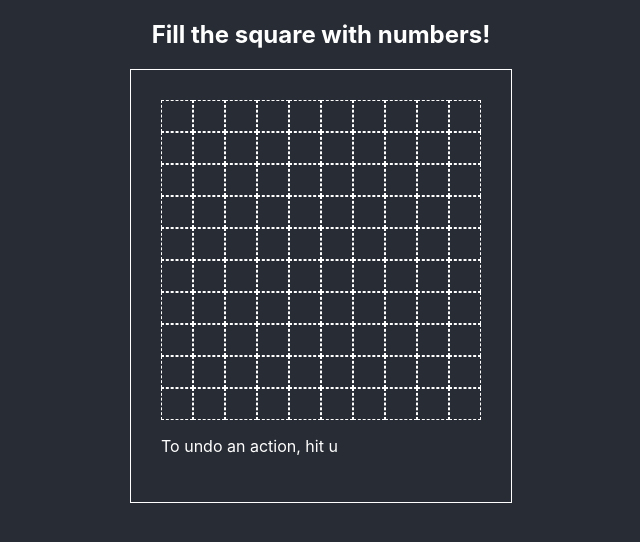
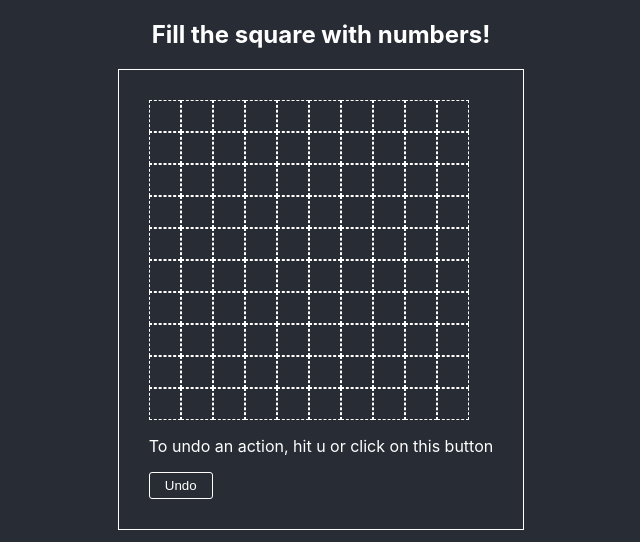
Before and after one commit to lechinoix/fill-the-square, a React (Create React App) app: page / in a window 1280 px wide. Shown: the top 542 px of the page, without its empty margins (319-959 px from the left). Built offline with nearby package versions, Linux system fonts and the light colour scheme.

Commit message:
Add undo button

```diff
--- a/src/components/Grid/index.css
+++ b/src/components/Grid/index.css
@@ -6,3 +6,16 @@
 .line-wrapper {
   display: flex;
 }
+
+.go-back-button {
+  background-color: transparent;
+  border: thin solid white;
+  border-radius: 3px;
+  color: white;
+  padding: 5px 15px;
+  cursor: pointer;
+}
+
+.go-back-button:hover {
+  background-color: #999;
+}
--- a/src/components/Grid/index.js
+++ b/src/components/Grid/index.js
@@ -50,8 +50,13 @@ export default (props) => {
     Math.abs(reference.y - newPosition.y) === 2 &&
     Math.abs(reference.x - newPosition.x) === 2;
 
-  const goBack = (event) => {
+  const handleKeyPress = (event) => {
     if (event.keyCode !== 85) return;
+
+    goBack();
+  };
+
+  const goBack = () => {
     if (roundHistory.length === 0) return;
 
     const lastRound = roundHistory.pop();
@@ -61,8 +66,8 @@ export default (props) => {
   };
 
   useEffect(() => {
-    document.addEventListener("keydown", goBack);
-    return () => document.removeEventListener("keydown", goBack);
+    document.addEventListener("keydown", handleKeyPress);
+    return () => document.removeEventListener("keydown", handleKeyPress);
   });
 
   return (
@@ -82,7 +87,10 @@ export default (props) => {
           </div>
         ))}
       </div>
-      <p>To undo an action, hit u</p>
+      <p>To undo an action, hit u or click on this button</p>
+      <button className="go-back-button" onClick={goBack}>
+        Undo
+      </button>
     </>
   );
 };
```
